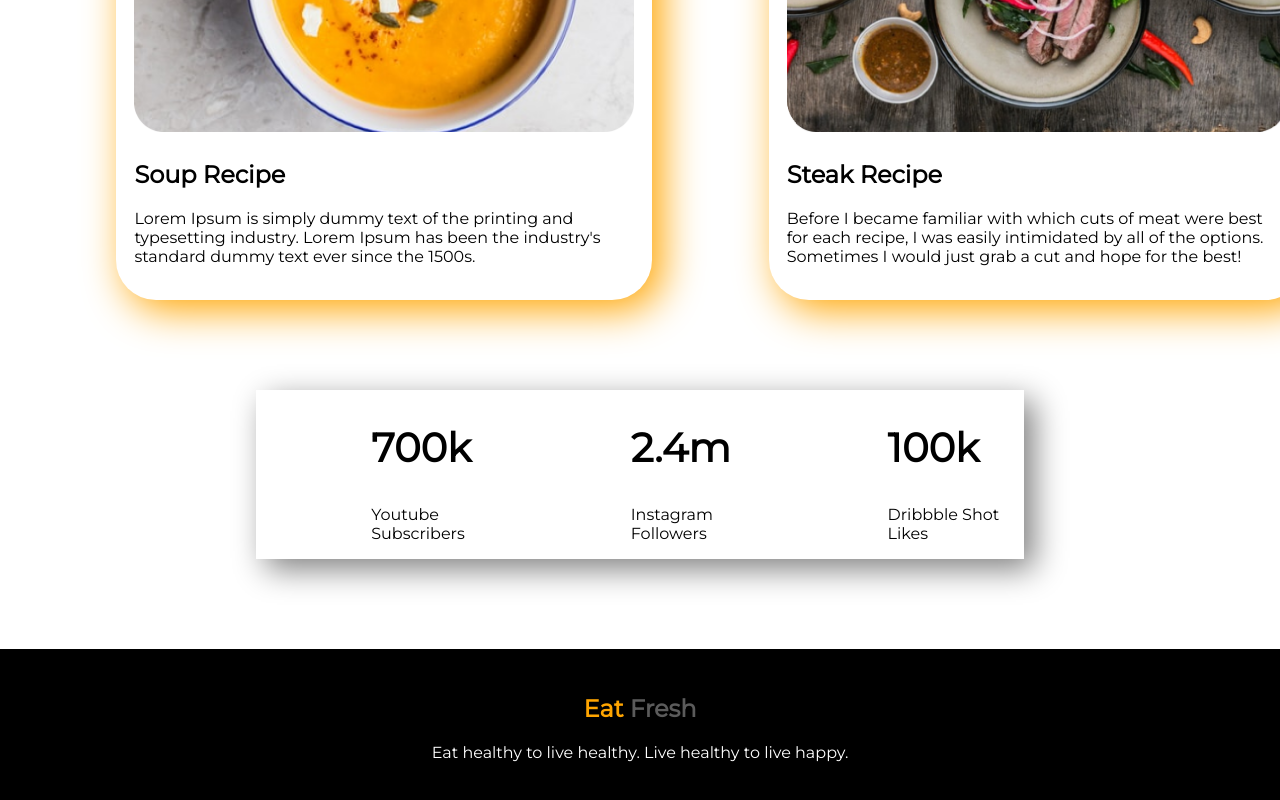
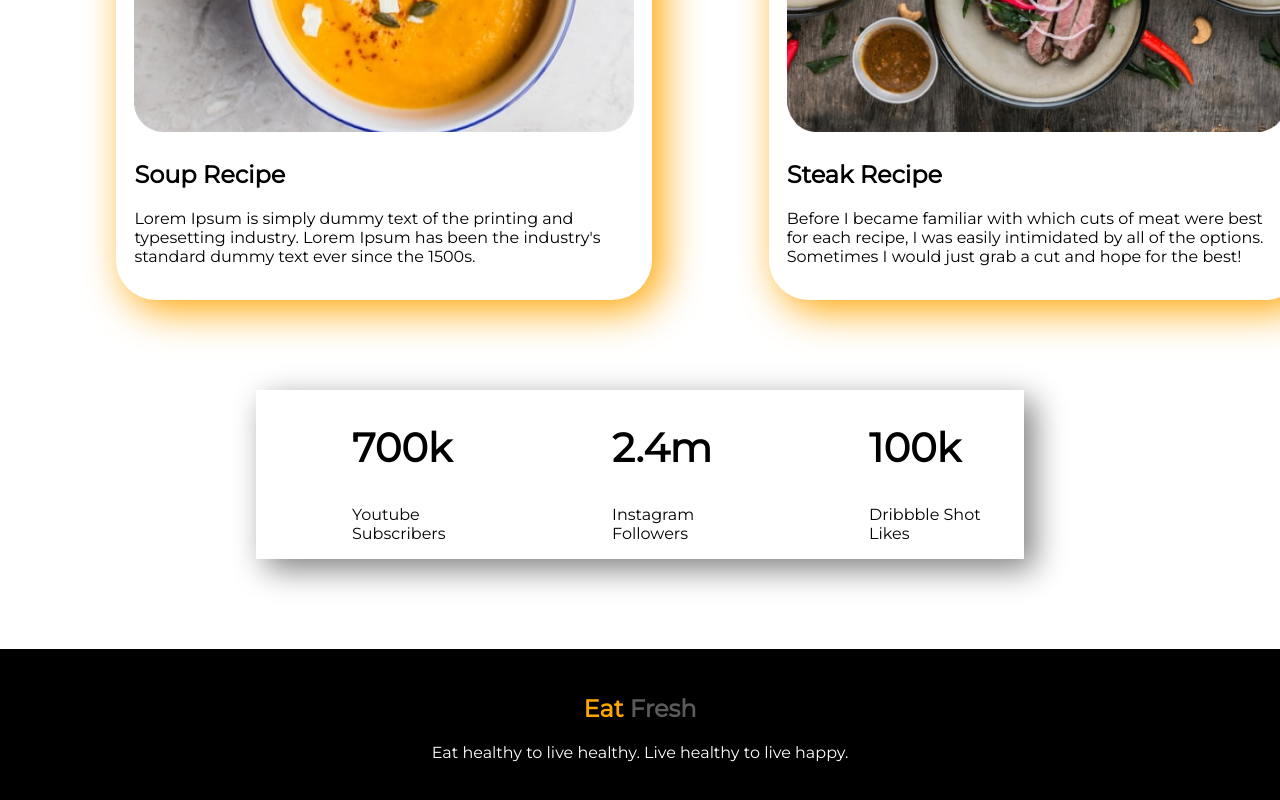
Before and after one commit to asifsarker1/eat-healthy-main, a plain HTML site: page index.html in a window 1280 px wide. Shown: the part 1607-2407 px from the top of the page. Drawn offline with Linux system fonts and the light colour scheme.

Commit message:
I'm done

```diff
--- a/style.css
+++ b/style.css
@@ -76,7 +76,7 @@ padding-top: 15%;
     color: black;
 }
 .number{
-    margin-left: 15%;
+    margin-left: 12.5%;
 }
 .only{
     color: black;
```
